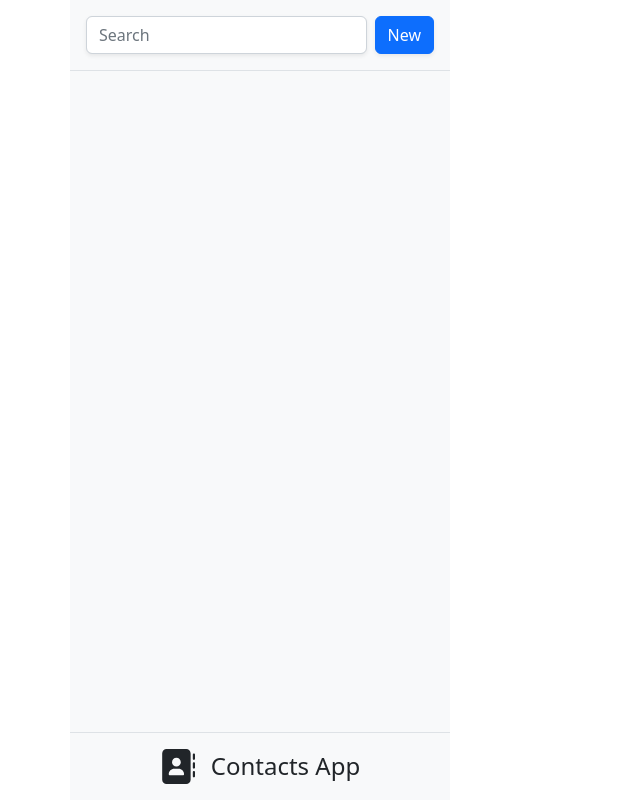
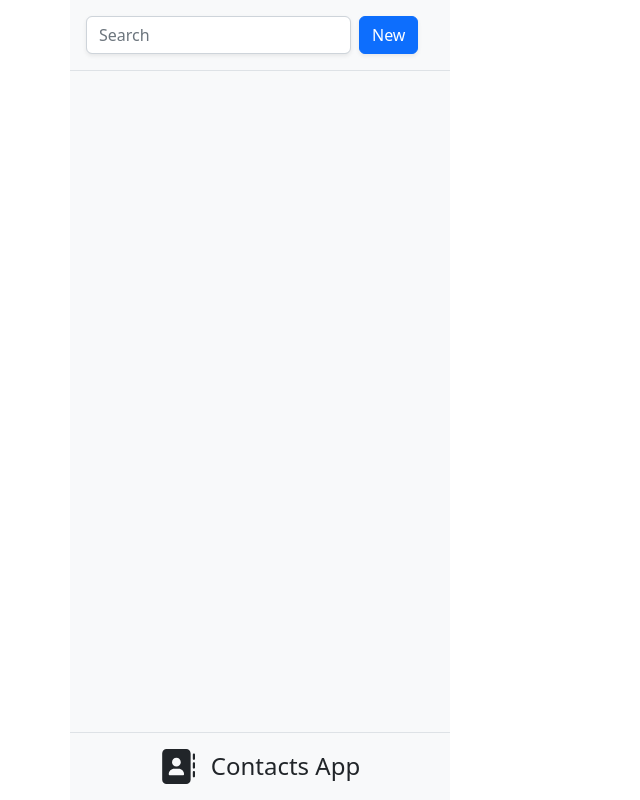
Before and after one commit to edo979/contacts-app, a React (Vite) app: page / in a window 1280 px wide. Shown: the whole page, without its empty margins (0-640 px from the left). Built offline with nearby package versions, Linux system fonts and the light colour scheme.

Commit message:
add loader and action to route

```diff
--- a/src/main.tsx
+++ b/src/main.tsx
@@ -1,12 +1,14 @@
 import React from 'react'
 import ReactDOM from 'react-dom/client'
 import { createBrowserRouter, RouterProvider } from 'react-router-dom'
-import { Root } from './routes/Root'
+import { Root, loader as rootLoader, action as rootAction } from './routes/Root'
 import './scss/style.scss'
 
 const router = createBrowserRouter([
   {
     path: '/',
+    loader: rootLoader,
+    action: rootAction,
     element: <Root />,
   },
 ])
--- a/src/model/contacts.ts
+++ b/src/model/contacts.ts
@@ -2,7 +2,7 @@ import localforage from 'localforage'
 import { matchSorter } from 'match-sorter'
 import sortBy from 'sort-by'
 
-type Contact = {
+export type Contact = {
   id: string
   createdAt: number
   first?: string
@@ -13,7 +13,7 @@ type Contact = {
   favorite?: boolean
 }
 
-export async function getContacts(query: string): Promise<Contact[]> {
+export async function getContacts(query?: string): Promise<Contact[]> {
   let contacts: Contact[] | null = await localforage.getItem('contacts')
 
   if (!contacts) contacts = []
@@ -23,10 +23,10 @@ export async function getContacts(query: string): Promise<Contact[]> {
   return contacts.sort(sortBy('last', 'createdAt'))
 }
 
-export async function createFunction(): Promise<Contact[]> {
+export async function createContact(): Promise<Contact[]> {
   const id = Math.random().toString(36).substring(2, 9)
   const contact = { id, createdAt: Date.now() }
-  const contacts = []
+  const contacts = await getContacts()
   contacts.unshift(contact)
 
   await set(contacts)
--- a/src/routes/Root.tsx
+++ b/src/routes/Root.tsx
@@ -1,10 +1,29 @@
+import { useLoaderData, Form } from 'react-router-dom'
+import { createContact, getContacts, Contact } from '../model/contacts'
+
+type LoaderData = {
+  contacts: Contact[]
+}
+
+export async function loader() {
+  const contacts = await getContacts()
+  return { contacts }
+}
+
+export async function action() {
+  await createContact()
+}
+
 export function Root() {
+  const { contacts } = useLoaderData() as LoaderData
+
   return (
     <div className="container">
       <div className="row">
         <div className="col-4 bg-light p-0 min-vh-100 d-flex flex-column">
           <div className="search-form mt-3 pb-3 border-bottom">
-            <form className="d-flex mx-3" role="search">
+            <div className="mx-3 d-flex gap-2">
+              <Form role="search">
                 <input
                   className="form-control me-2 shadow-sm"
                   type="search"
@@ -12,11 +31,20 @@ export function Root() {
                   aria-label="Search"
                   name="q"
                 />
-              <button className="btn btn-primary shadow-sm">New</button>
-            </form>
+              </Form>
+              <Form method="post">
+                <button className="btn btn-primary shadow-sm" type="submit">
+                  New
+                </button>
+              </Form>
+            </div>
           </div>
 
-          <div className="contacts"></div>
+          <div className="contacts">
+            {contacts.map((contact) => (
+              <li key={contact.id}>{contact.first}</li>
+            ))}
+          </div>
           <header className="mt-auto border-top py-3 d-flex align-items-center gap-3 justify-content-center">
             <svg
               xmlns="http://www.w3.org/2000/svg"
```
Lines whose indentation alone changed are shown as unchanged.
